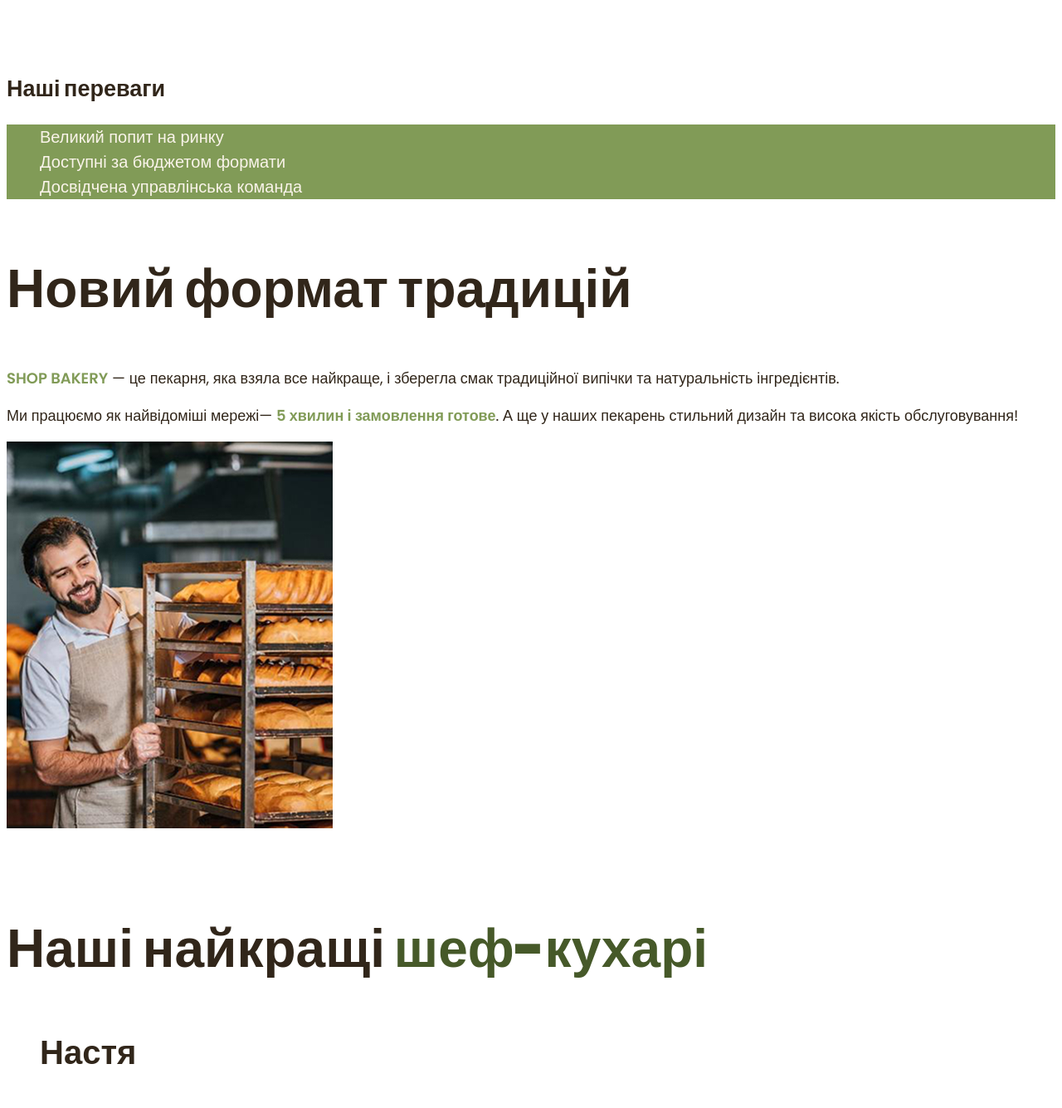
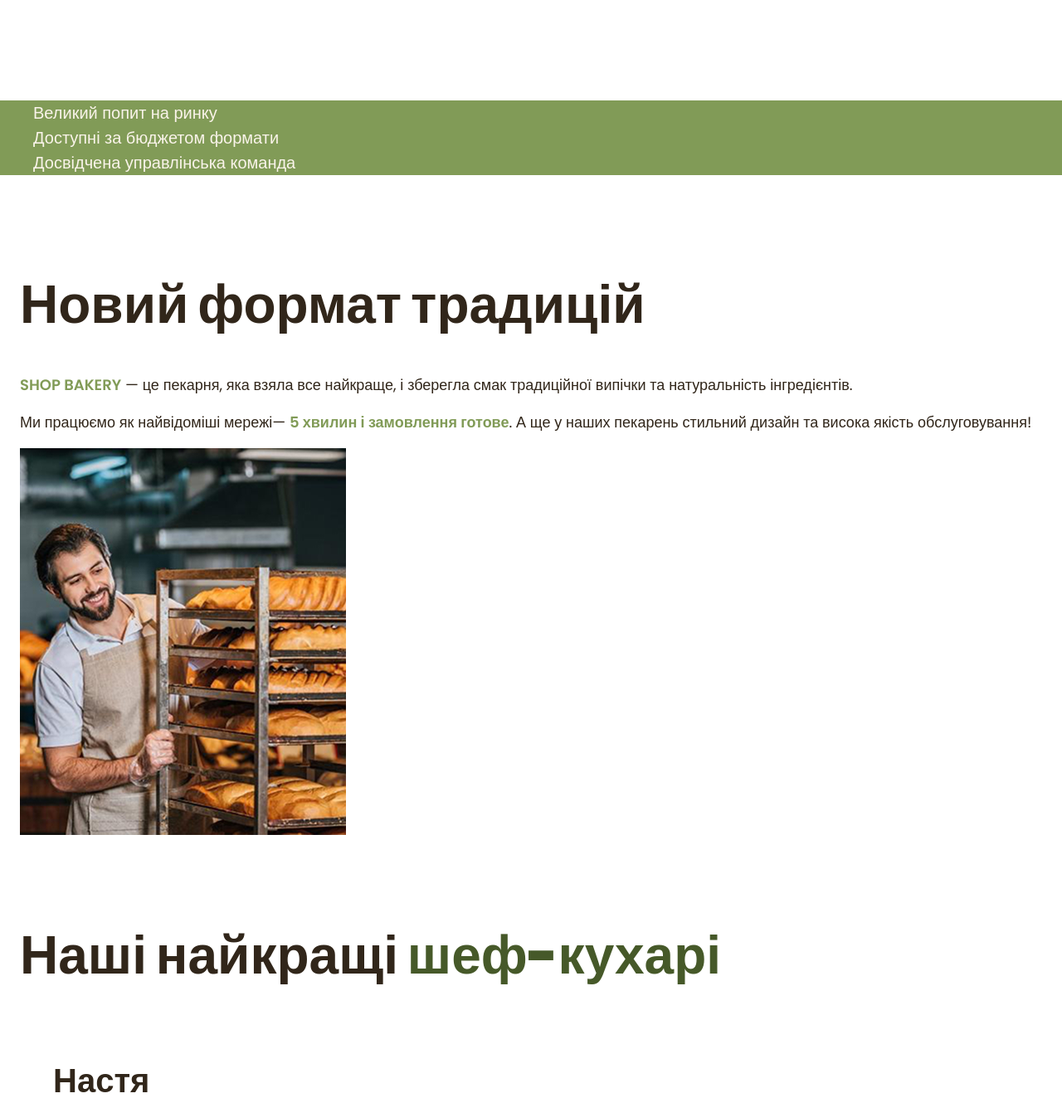
Before and after one commit to pa3pa6os/my-first-step, a plain HTML site: page index.html in a window 1280 px wide. Shown: the part 880-2215 px from the top of the page at 83% size. Drawn offline with Linux system fonts and the light colour scheme.

Commit message:
added new styles, width,paddings,margind etc.

```diff
--- a/CSS/style.css
+++ b/CSS/style.css
@@ -63,6 +63,7 @@ body {
   font-size: 18px;
   font-weight: 400;
   line-height: 1.5;
+  margin: 0;
 }
 
 address {
@@ -75,6 +76,14 @@ ul {
 .section {
   padding: 48px 0;
 }
+
+.container {
+  width: 100%;
+  max-width: 1288px;
+  margin: 0 auto;
+  padding: 0 24px;
+}
+
 /* button */
 .button-call {
   background-color: var(--color-brand-light);
@@ -83,6 +92,7 @@ ul {
   color: var(--color-primary-light);
   cursor: pointer;
   font-weight: 600;
+  padding: 16px 32px;
 }
 
 .button-call:hover {
@@ -115,6 +125,15 @@ ul {
   color: var(--color-brand-light);
 }
 /* advantages section */
+
+.visually-hidden {
+  position: absolute;
+  left: -10000px;
+  top: auto;
+  width: 1px;
+  height: 1px;
+  overflow: hidden;
+}
 .advantages-list {
   background-color: var(--color-brand-light);
   color: var(--color-primary-light);
@@ -136,6 +155,13 @@ ul {
   color: var(--color-brand-light);
 }
 /* traditions section */
+.traditions-title {
+  margin-bottom: 42px;
+}
+
+.traditions-section {
+  padding-top: 96px;
+}
 .traditions-text .uppercase {
   text-transform: uppercase;
 }
@@ -145,12 +171,21 @@ ul {
 }
 
 /* chefs section */
+.chefs-title {
+  margin-bottom: 80px;
+}
+
 .chef-title {
+  margin-bottom: 16px;
   font-size: 40px;
   font-weight: 600;
 }
 
 /* formats section */
+.formats-title {
+  margin-bottom: 80px;
+}
+
 .format-title {
   font-size: 24px;
   font-weight: 600;
@@ -158,6 +193,12 @@ ul {
 .format-text {
   font-size: 14px;
   font-weight: 300;
+}
+
+/* contact section */
+
+.contact-title {
+  margin-bottom: 16px;
 }
 
 /* footer */
--- a/index.html
+++ b/index.html
@@ -10,13 +10,16 @@
   </head>
   <body>
     <header>
+      <div class="container">
         <nav>
           <a href="/">
             <img src="./images/logo.svg" alt="Логотип Сучасна пекарня" />
           </a>
           <ul>
             <li>
-            <a class="header-link" href="#traditions-section">Наші традиції</a>
+              <a class="header-link" href="#traditions-section"
+                >Наші традиції</a
+              >
             </li>
             <li><a class="header-link" href="#chefs-section">Шеф-кухарі</a></li>
             <li><a class="header-link" href="#formats-section">Формати</a></li>
@@ -24,21 +27,23 @@
           </ul>
         </nav>
         <button class="button-call" type="button">Замовити дзвінок</button>
+      </div>
     </header>
     <main>
       <section class="hero-section">
         <h1 class="hero-title"><span class="accent">Сучасна</span> пекарня</h1>
       </section>
       <section class="advantage-section">
-        <h2>Наші переваги</h2>
+        <h2 class="visually-hidden">Наші переваги</h2>
         <ul class="advantages-list">
           <li class="advantages-item">Великий попит на ринку</li>
           <li class="advantages-item">Доступні за бюджетом формати</li>
           <li class="advantages-item">Досвідчена управлінська команда</li>
         </ul>
       </section>
-      <section class="section" id="traditions-section">
-        <h2 class="section-title">Новий формат традицій</h2>
+      <section class="traditions-section section" id="traditions-section">
+        <div class="container">
+          <h2 class="traditions-title section-title">Новий формат традицій</h2>
           <p class="traditions-text">
             <span class="brand uppercase">shop bakery</span> — це пекарня, яка
             взяла все найкраще, і зберегла смак традиційної випічки та
@@ -46,16 +51,18 @@
           </p>
           <p class="traditions-text">
             Ми працюємо як найвідоміші мережі—
-          <span class="brand">5 хвилин і замовлення готове</span>. А ще у наших
-          пекарень стильний дизайн та висока якість обслуговування!
+            <span class="brand">5 хвилин і замовлення готове</span>. А ще у
+            наших пекарень стильний дизайн та висока якість обслуговування!
           </p>
           <img
             src="./images/bakerman.jpg"
             alt="Пекар посміхається дивлячись на батони"
           />
+        </div>
       </section>
       <section class="section" id="chefs-section">
-        <h2 class="section-title">
+        <div class="container">
+          <h2 class="chefs-title section-title">
             Наші найкращі <span class="accent">шеф-кухарі</span>
           </h2>
           <ul>
@@ -72,16 +79,18 @@
                 <h3 class="chef-title">Влад</h3>
                 <p>Привіт, я Влад!</p>
                 <p>
-                Мій кодитерський стаж вже 18 років.SHOP BEKERY - це наша любов,
-                з якою ми ділимось кожен раз з Вами через нашу випічку!
+                  Мій кодитерський стаж вже 18 років.SHOP BEKERY - це наша
+                  любов, з якою ми ділимось кожен раз з Вами через нашу випічку!
                 </p>
                 <p>Я зроблю для вас унікальну начинку на будь який смак!</p>
               </article>
             </li>
           </ul>
+        </div>
       </section>
       <section class="section" id="formats-section">
-        <h2 class="section-title">Формати</h2>
+        <div class="container">
+          <h2 class="formats-title section-title">Формати</h2>
           <ul>
             <li>
               <article>
@@ -120,9 +129,13 @@
               </article>
             </li>
           </ul>
+        </div>
       </section>
       <section class="section" id="contact-section">
-        <h2 class="section-title">Приєднуйся до мережі пекарень</h2>
+        <div class="container">
+          <h2 class="contact-title section-title">
+            Приєднуйся до мережі пекарень
+          </h2>
           <p class="contact-text">Заповни форму, щоб ми звʼязались з тобою!</p>
           <button class="button-call" type="button">Заповнити форму</button>
           <p class="contact-politic">
@@ -137,9 +150,11 @@
             loading="lazy"
             referrerpolicy="no-referrer-when-downgrade"
           ></iframe>
+        </div>
       </section>
     </main>
     <footer>
+      <div class="container">
         <nav>
           <a href="#">
             <img src="./images/logo.svg" alt="Логотип Сучасна пекарня" />
@@ -153,7 +168,9 @@
         </nav>
         <address>
           <ul>
-          <li><a class="address-link" href="tel:">+ 38 (096) 000 00 07</a></li>
+            <li>
+              <a class="address-link" href="tel:">+ 38 (096) 000 00 07</a>
+            </li>
             <li>
               <a class="address-link" href="mailto:shopbakery@gmail.com"
                 >shopbakery@gmail.com</a
@@ -175,6 +192,7 @@
           >
           <p class="address-copyright">&copy; 2022 Дані захищені</p>
         </address>
+      </div>
     </footer>
   </body>
 </html>
```
Lines whose indentation alone changed are shown as unchanged.
